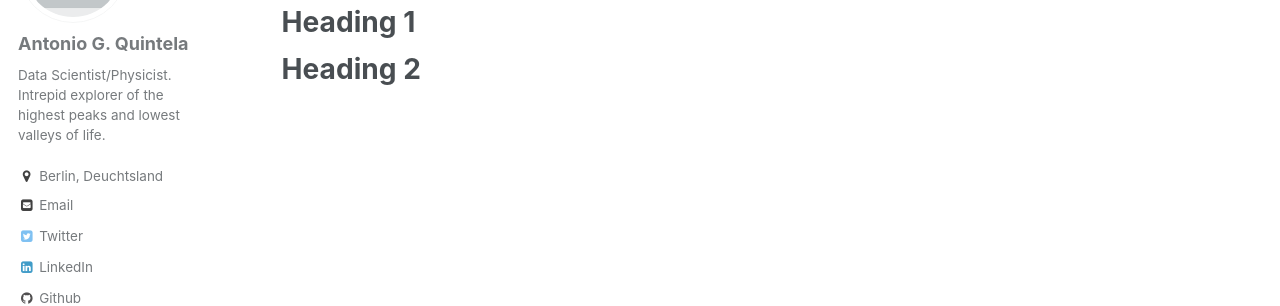
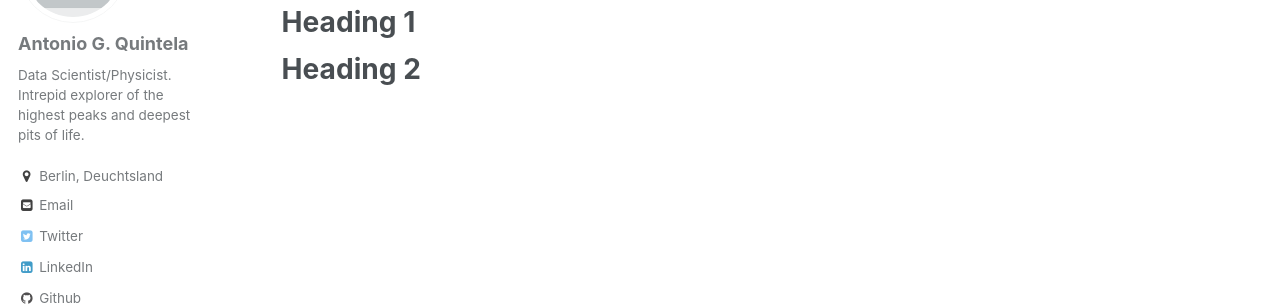
Before and after one commit to tgquintela/tgquintela.github.io, a Jekyll site: the page built from _pages/non-menu-page.md, in a window 1280 px wide. Shown: the part 205-511 px from the top of the page. Built offline with Jekyll 4.4.1, drawn with Linux system fonts in a browser that asks for light colours; a script that is not in the unit is left out.

Commit message:
Examples.

```diff
--- a/_config.yml
+++ b/_config.yml
@@ -79,7 +79,7 @@ analytics:
 author:
   name             : "Antonio G. Quintela"
   avatar           : "profile.png"
-  bio              : "Data Scientist/Physicist. Intrepid explorer of the highest peaks and lowest valleys of life."
+  bio              : "Data Scientist/Physicist. Intrepid explorer of the highest peaks and deepest pits of life."
   location         : "Berlin, Deuchtsland"
   employer         :
   googlescholar    :
```
